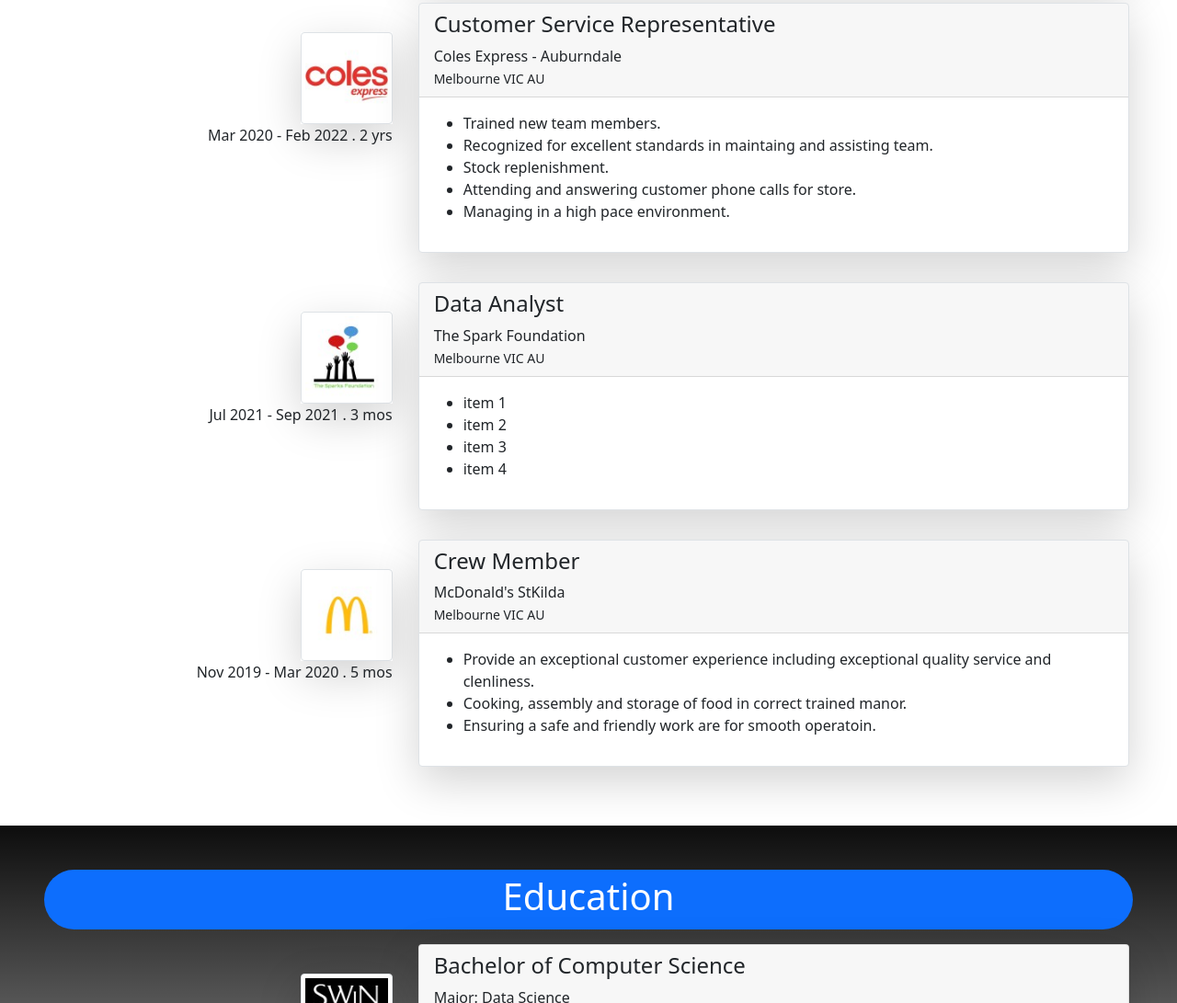
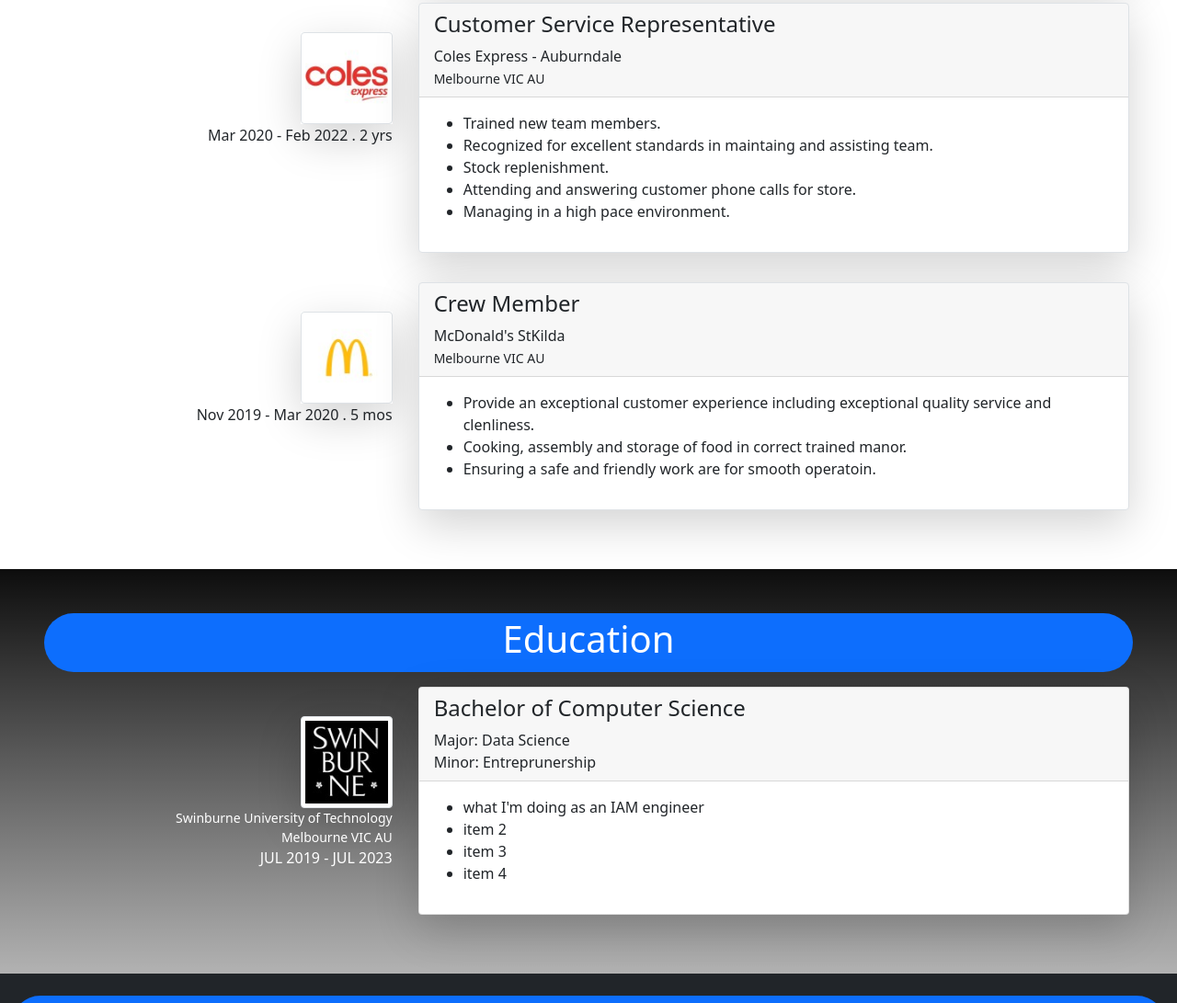
Before and after one commit to Yashmehta3071/Yashmehta3071.github.io, a plain HTML site: page index.html in a window 1280 px wide. Shown: the part 1763-2854 px from the top of the page at 92% size. Drawn offline with nearby package versions, Linux system fonts and the light colour scheme.

Commit message:
removed spark foundation from work exp.

```diff
--- a/index.html
+++ b/index.html
@@ -144,31 +144,6 @@
                                 <li>Stock replenishment.</li>
                                 <li>Attending and answering customer phone calls for store.</li>
                                 <li>Managing in a high pace environment.</li>
-                            </ul>
-                        </div>
-                    </div>
-                </div>
-            </div>
-
-            <!-- Spark Foundation -->
-            <div class="row">
-                <div class="col-sm-4 pt-5 d-flex flex-column align-items-end">
-                    <div class="shadow-lg"><img src="img/spark-foundation-logo.jpg" class="img-thumbnail" alt="Spark Foundation Logo"> </div>
-                    <p>Jul 2021 - Sep 2021 . 3 mos</p>
-                </div>
-                <div class="col-sm-8 p-3">
-                    <div class="card shadow-lg border rounded">
-                        <div class="card-header">
-                            <h4 class="card-title">Data Analyst</h4>
-                            <p>The Spark Foundation</p>
-                            <small>Melbourne VIC AU </small>
-                        </div>
-                        <div class="card-body">
-                            <ul>
-                                <li>item 1</li>
-                                <li>item 2</li>
-                                <li>item 3</li>
-                                <li>item 4</li>
                             </ul>
                         </div>
                     </div>
```
